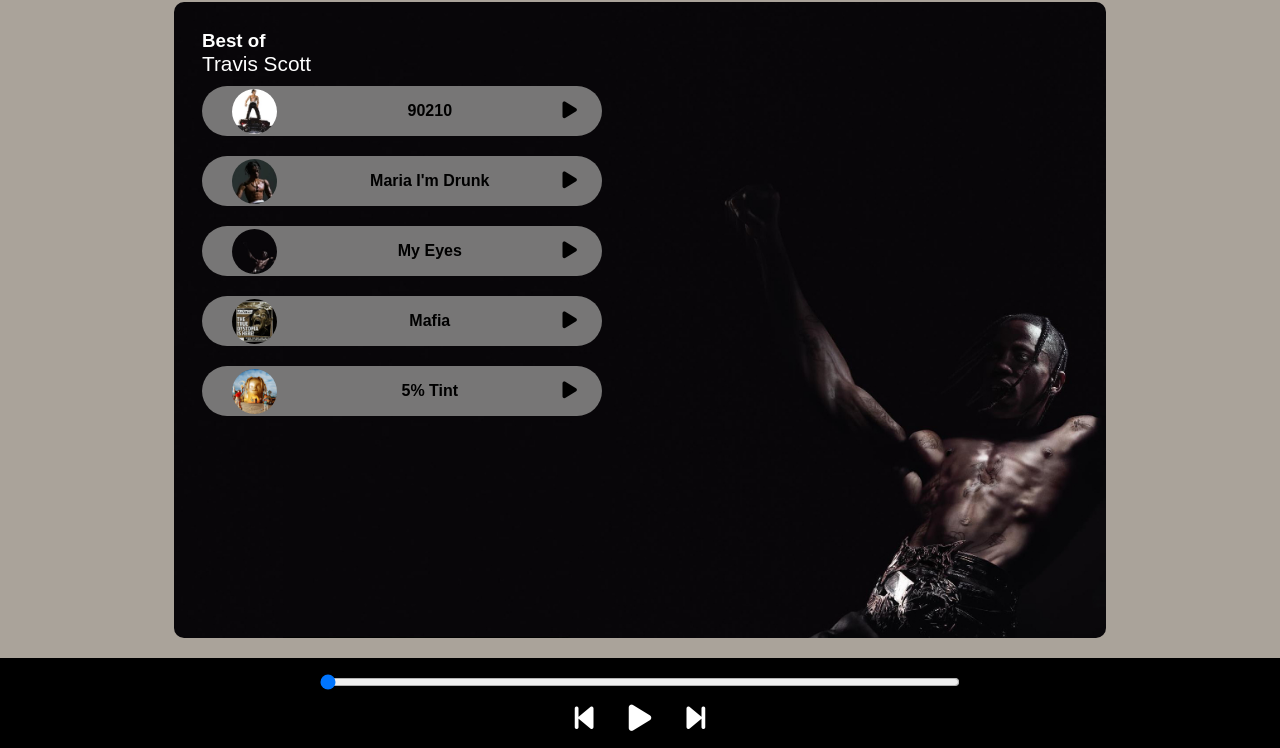
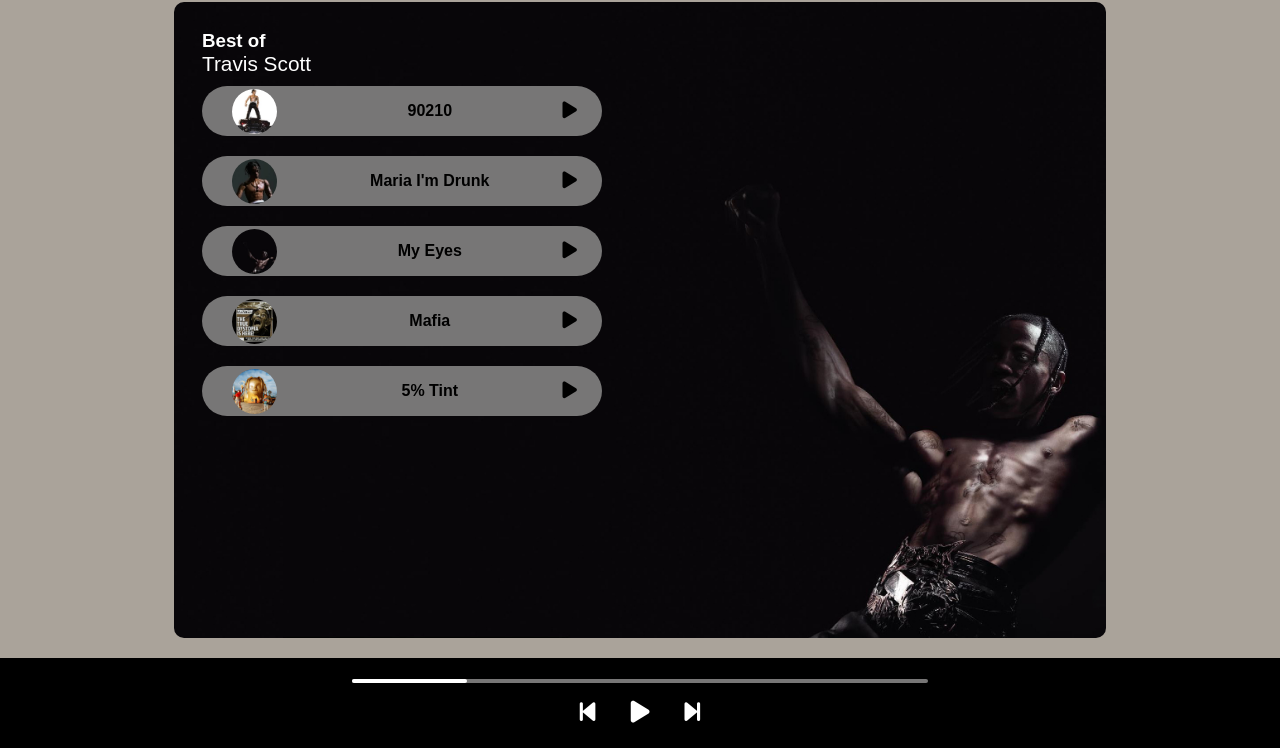
Before and after one commit to Sachinp69/Muzik, a plain HTML site: page index.html in a window 1280 px wide. Shown: the part 78-826 px from the top of the page. Drawn offline with Linux system fonts and the light colour scheme.

Commit message:
modified:   index.html 	modified:   media/5%Tint.mp3 	modified:   media/90210.mp3 	modified:   media/Mafia.mp3 	modified:   media/MariaImDrunk.mp3 	modified:   media/MyEyes .mp3 	modified:   script.js 	modified:   style.css

```diff
--- a/index.html
+++ b/index.html
@@ -51,7 +51,9 @@
         <div class="songBanner"></div>
     </div>
     <div class="bottom">
-        <input type="range" name="range" id="myProgress" value="0" max="" min="0" step="0.0001" >
+        <div class="progressDiv">
+            <div class="progress"></div>
+        </div>
         <div class="icons">
             <!-- fontawesome icons -->
             <i class="fa-solid fa-backward-step"></i>
--- a/style.css
+++ b/style.css
@@ -79,7 +79,7 @@
 }
 .icons i{
     color: white;
-    font-size: 30px;
+    font-size: 25px;
     cursor:pointer;
 }
 .songList{
@@ -131,8 +131,27 @@
     bottom: 10px;
 }
 .songInfo img{
-    height: 40px;
-    margin-left: 23.2vw;
+    height: 35px;
+    margin-left: 25vw;
+    margin-bottom: 10px;
     opacity: 0;
     transition: opacity 0.4s ease-in;
 }
+
+/* progress bar styling */
+
+.progressDiv{
+    position: relative;
+    width: 45vw;
+    height: 4px;
+    background-color: rgb(119, 118, 118);
+    border-radius: 2px;
+    margin-bottom: 10px;
+}
+.progress{
+    position: absolute;
+    height: 4px;
+    width: 020%;
+    background-color: rgb(255, 255, 255);
+    border-radius: 2px;
+}
```
